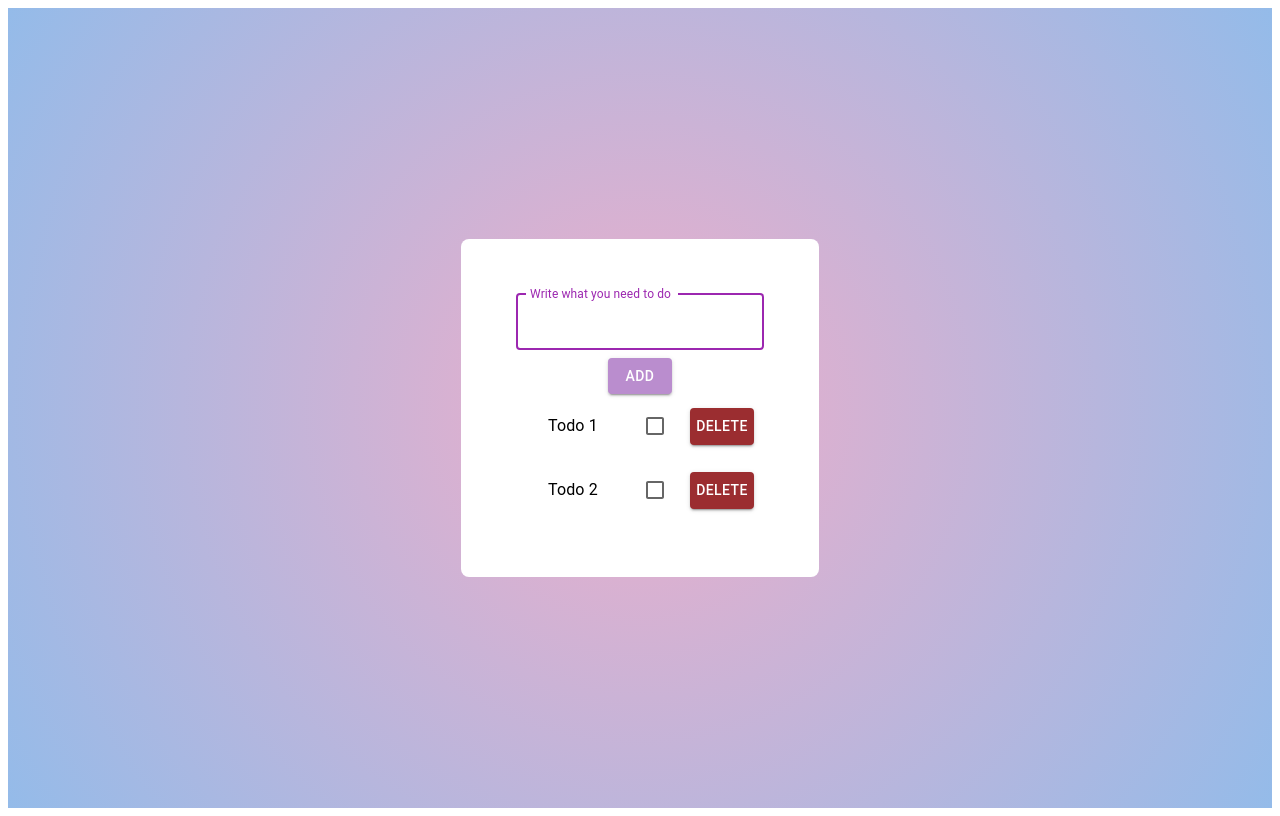
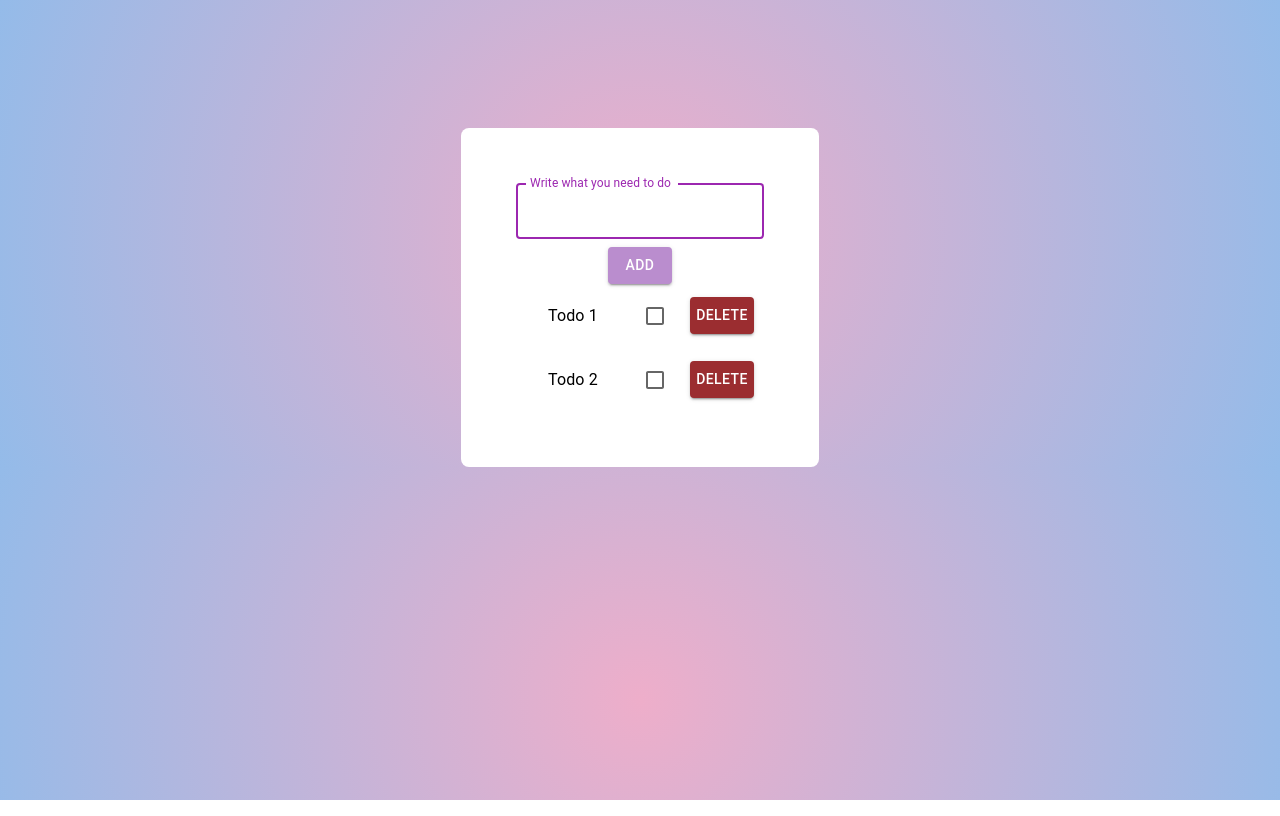
Before and after one commit to AzharKazhikarim/one-lab-hw, a React (Create React App) app: page / in a window 1280 px wide. Built offline with nearby package versions, Linux system fonts and the light colour scheme.

Commit message:
feat: added useEffect to display alerts

```diff
--- a/src/App.css
+++ b/src/App.css
@@ -1,20 +1,28 @@
+body{
+  margin:0 auto;
+  background: rgb(238,174,202);
+  background: radial-gradient(circle, rgba(238,174,202,1) 0%, rgba(148,187,233,1) 100%);
+}
 .App {
+  margin:10% 25% 0 25%;
+  width:50%;
   display: flex;
   align-items: center;
-  justify-content: center;  background: rgb(238,174,202);
-  background: radial-gradient(circle, rgba(238,174,202,1) 0%, rgba(148,187,233,1) 100%);
-  height: 100vh;
+  justify-content: center;
+  height: 100%;
   text-align: center;
 }
 .todo-container{
   background-color: white;
   padding: 55px;
   border-radius: 8px;
+
 }
 .todo-wrapper{
   display: flex;
   align-items: center;
   flex-direction: column;
+  height: 100%;
 }
 .itemWrapper{
   display: flex;
--- a/src/hw2/Item.tsx
+++ b/src/hw2/Item.tsx
@@ -1,11 +1,12 @@
 import {FC, useEffect, useState} from "react";
 import * as React from "react";
 import {
+    Alert,
     Button,
     Checkbox,
     ListItem,
     ListItemButton,
-    ListItemText,
+    ListItemText, Snackbar,
     styled,
 } from "@mui/material";
 
@@ -18,7 +19,13 @@ interface Props {
 }
 
 const Item: FC<Props> = ({id, desc, done, handleStatus, handleDelete}) => {
+
     const [disable, setDisable] = useState(false);
+    const [openAlert, setOpenAlert] = useState(false);
+
+    useEffect(()=>{
+        setInterval((async () => setOpenAlert(false)), 2000)
+    },[openAlert])
 
     useEffect(() => {
         if (done) {
@@ -34,6 +41,7 @@ const Item: FC<Props> = ({id, desc, done, handleStatus, handleDelete}) => {
                         <ListItemText key={id} primary={desc}/>
                     </ListItemButton>
                     <Checkbox edge="end" onClick={() => {
+                        setOpenAlert(true);
                         handleStatus(id);
                     }} checked={done}/>
                 </ListItem>
@@ -41,6 +49,12 @@ const Item: FC<Props> = ({id, desc, done, handleStatus, handleDelete}) => {
                     Delete
                 </ButtonStyled>
             </div>
+
+            <Snackbar open={openAlert}>
+                <Alert severity="success" sx={{width: '250px', textAlign:'center'}}>
+                    Good Job!
+                </Alert>
+            </Snackbar>
         </>
     );
 };
--- a/src/hw2/Todo.tsx
+++ b/src/hw2/Todo.tsx
@@ -2,9 +2,11 @@ import {FC, useState} from "react";
 import {
     TextField,
     Button,
-    styled
+    styled, Snackbar, Alert,
 } from "@mui/material";
+
 import Item from "./Item";
+import * as React from "react";
 
 const initialList = [
     {
@@ -22,13 +24,19 @@ const initialList = [
 const Todo: FC = () => {
     const [inputValue, setInputValue] = useState("");
     const [todo, setTodos] = useState(initialList);
+    const [openAlert, setOpenAlert] = useState(false);
 
     //ADD TODO
     const handleSubmit = () => {
+        if (inputValue.length !== 0) {
             setTodos((todo) => [
                 ...todo,
                 {id: +Math.floor(Math.random() * 10000), desc: inputValue, done: false},
             ]);
+        } else {
+            setOpenAlert(true);
+            setInterval((async () => setOpenAlert(false)), 2000);
+        }
         setInputValue("");
     };
 
@@ -51,6 +59,12 @@ const Todo: FC = () => {
 
     return (
         <>
+            <div className="item-wrapper">
+                <Snackbar open={openAlert}>
+                    <Alert severity="warning" sx={{width: '250px', textAlign: 'center'}}>
+                        Empty string!
+                    </Alert>
+                </Snackbar>
                 <div className="todo-container">
                     <div className="todo-wrapper">
                         {/* input for ADD and for FIND specific todo item*/}
@@ -66,13 +80,8 @@ const Todo: FC = () => {
                         </ButtonStyled>
                     </div>
 
-                {todo
-                    .filter((td) => {
-                        if (
-                            td.desc
-                                .toLocaleLowerCase()
-                                .includes(inputValue.toLocaleLowerCase())
-                        ) {
+                    {todo.filter((td) => {
+                        if (td.desc.toLocaleLowerCase().includes(inputValue.toLocaleLowerCase())) {
                             return td;
                         }
                     })
@@ -82,6 +91,7 @@ const Todo: FC = () => {
                         ))}
 
                 </div>
+            </div>
         </>
     );
 };
@@ -90,5 +100,4 @@ const ButtonStyled = styled(Button)`
   background: rgb(186, 141, 206);
   margin-top: 8px;
 `;
-
 export default Todo;
```
Also changed, not shown: 1 other file (tests, documents, lock files or other folders). Lines whose indentation alone changed are shown as unchanged.
